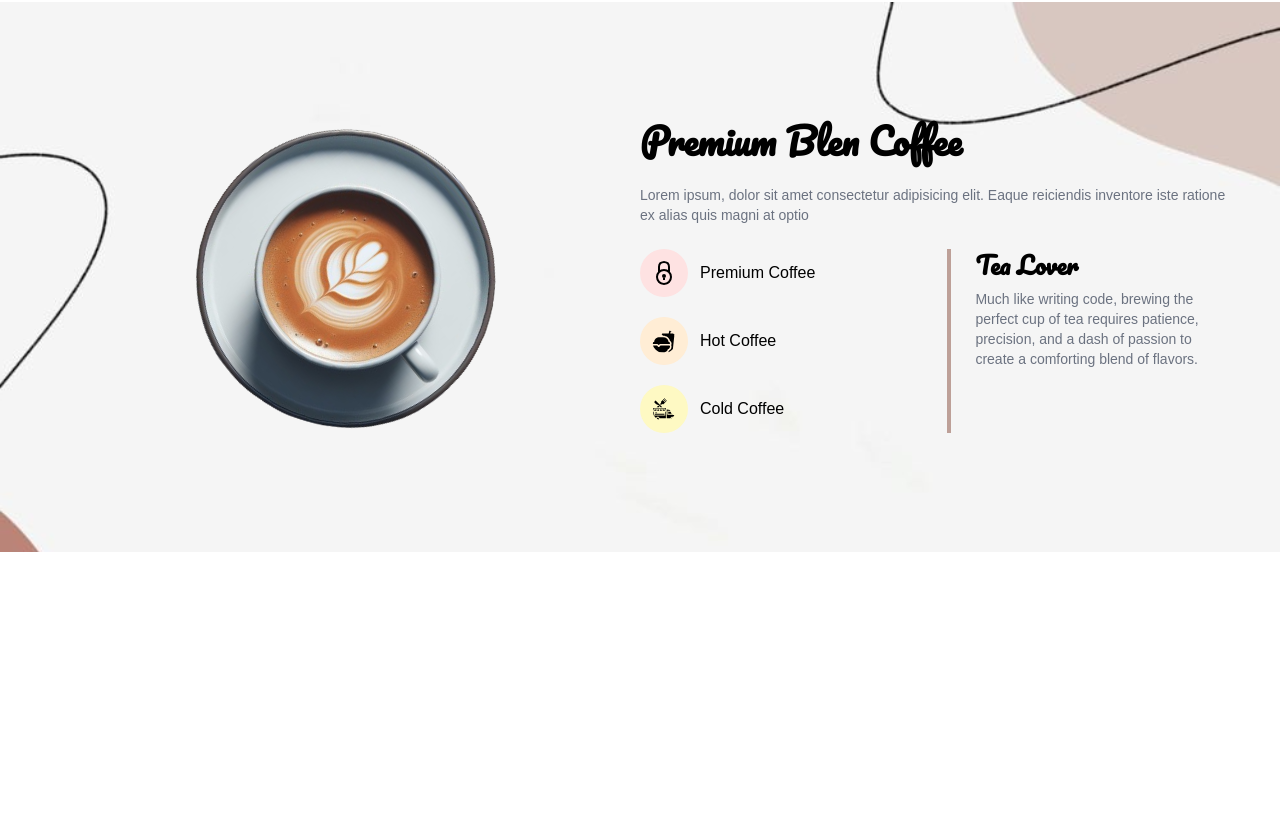
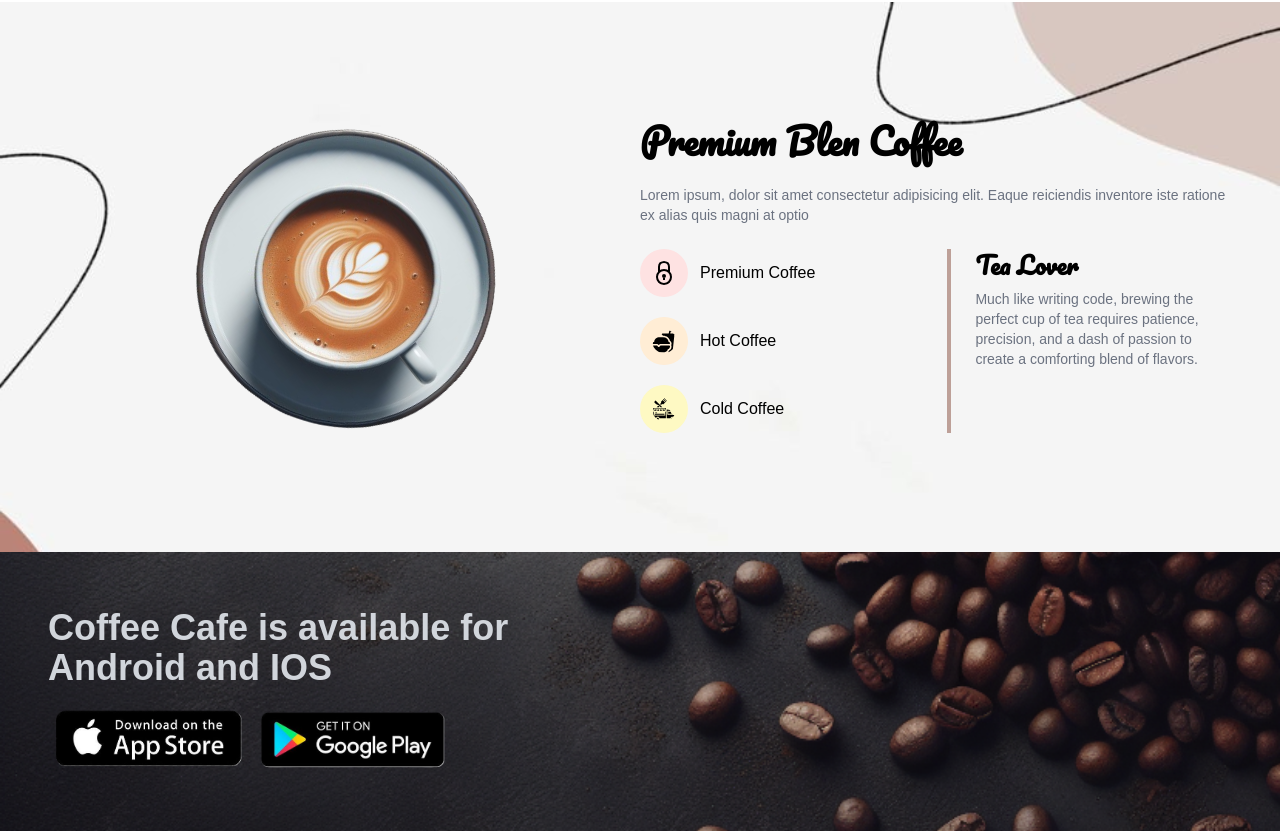
Before and after one commit to mfeti/QAWA_CAFE, a React (Vite) app: page / in a window 1280 px wide. Shown: the part 1178-2009 px from the top of the page. Before the commit the page ends 1730 px from the top, so only its background shows below. Built offline with nearby package versions, Linux system fonts and the light colour scheme.

Commit message:
App store done

```diff
--- a/src/App.jsx
+++ b/src/App.jsx
@@ -5,6 +5,7 @@ import "aos/dist/aos.css";
 import Home from "./components/Home";
 import Services from "./components/Services";
 import Banner from "./components/Banner";
+import AppStore from "./components/AppStore";
 
 function App() {
   useEffect(function () {
@@ -25,6 +26,7 @@ function App() {
         <Home />
         <Services />
         <Banner />
+        <AppStore />
       </main>
       <footer></footer>
     </div>
--- a/src/assets/website/index.js
+++ b/src/assets/website/index.js
@@ -1,4 +1,4 @@
-import AppStore from "./app_store.png";
+import AppStoreImg from "./app_store.png";
 import CoffeeLogo from "./coffee_logo.png";
 import CoffeeBeanBg from "./coffee-beans-bg.png";
 import CoffeeFooter from "./coffee-footer.jpg";
@@ -6,7 +6,7 @@ import CoffeeTexture from "./coffee-texture.jpg";
 import PlayStore from "./play_store.png";
 
 export {
-  AppStore,
+  AppStoreImg,
   CoffeeBeanBg,
   CoffeeLogo,
   CoffeeTexture,
--- /dev/null
+++ b/src/components/AppStore.jsx
@@ -0,0 +1,41 @@
+import { CoffeeBeanBg, PlayStore, AppStoreImg } from "../assets/website";
+
+const bgImage = {
+  backgroundImage: `url(${CoffeeBeanBg})`,
+  backgroundRepeat: "no-repeat",
+  backgroundSize: "cover",
+};
+function AppStore() {
+  return (
+    <section style={bgImage}>
+      <div className="container sm:py-14 py-7 min-h-[250px] flexr items-center">
+        <div className="flex justify-start items-center gap-24">
+          <div className="sm:w-1/2 space-y-4">
+            <h2 className="sm:text-4xl text-2xl w-full font-semibold text-gray-300">
+              Coffee Cafe is available for Android and IOS
+            </h2>
+            <div className="flex gap-1">
+              <a href="#">
+                <img
+                  src={AppStoreImg}
+                  alt="app store"
+                  className="sm:max-w-[200px] max-w-[150px] object-contain"
+                />
+              </a>
+              <a href="#">
+                <img
+                  src={PlayStore}
+                  alt="play store"
+                  className="sm:max-w-[200px] max-w-[150px] object-contain"
+                />
+              </a>
+            </div>
+          </div>
+          <div className="sm:w-1/2"></div>
+        </div>
+      </div>
+    </section>
+  );
+}
+
+export default AppStore;
```
